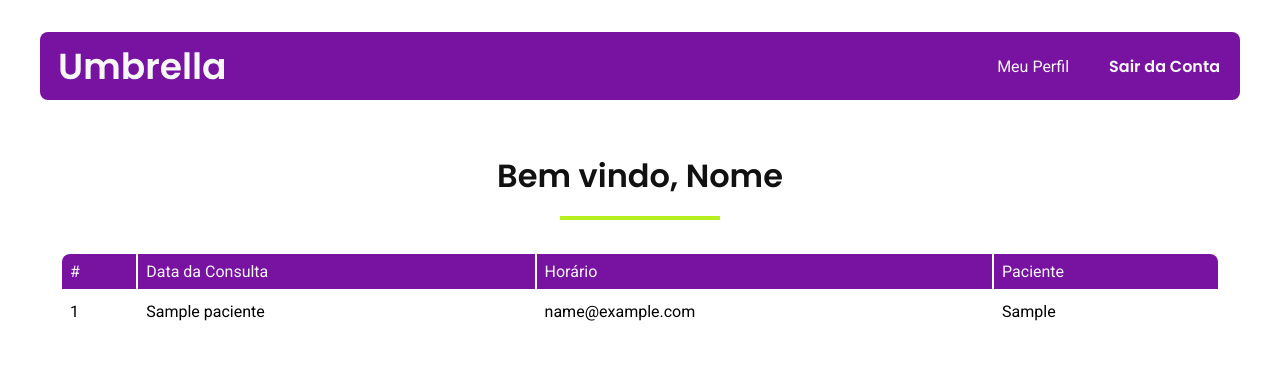
After one commit to gabrielrez/umbrella, a PHP site: page /clinic_management/views/pacienteView.php in a window 1280 px wide. The commit adds this page. Shown: the top 384 px of the page. Run offline with PHP 8.4, Linux system fonts and the light colour scheme; tables that the repository leaves empty or names only in its code hold one stand-in row (values such as "Sample post").

```diff
--- a/clinic_management/auth/login.php
+++ b/clinic_management/auth/login.php
@@ -43,6 +43,7 @@ if ($_SERVER['REQUEST_METHOD'] === 'POST') {
             $medicoName = $user['nome'];
             session_start();
             $_SESSION['nome'] = $medicoName;
+            $_SESSION['crm'] = $user['crm'];
             header('Location: /clinic_management/views/medicoView.php');
             exit();
           case 'paciente':
--- a/clinic_management/classes/Medico.php
+++ b/clinic_management/classes/Medico.php
@@ -52,4 +52,16 @@ class Medico extends User
       die("Error: " . $e->getMessage());
     }
   }
+
+  public function getConsultas($CRM)
+  {
+    try {
+      $conn = Database::getConn();
+      $stmt = $conn->prepare("SELECT * FROM consulta WHERE medico_crm = ?");
+      $stmt->execute([$CRM]);
+      return $stmt->fetchAll(PDO::FETCH_ASSOC);
+    } catch (PDOException $e) {
+      die("Error: " . $e->getMessage());
+    }
+  }
 }
--- /dev/null
+++ b/clinic_management/views/pacienteView.php
@@ -0,0 +1,71 @@
+<?php
+require_once '../config/Database.php';
+require_once '../classes/Paciente.php';
+require_once '../classes/Medico.php';
+
+session_start();
+
+$medico = new Medico(null, null, null, null, null);
+$medicos = $medico->getAll();
+
+$paciente = new Paciente(null, null, null, null, null);
+$pacientes = $paciente->getAll();
+
+// $pacienteName = $_SESSION['nome'];
+$pacienteName = 'Nome';
+?>
+
+<!DOCTYPE html>
+<html lang="pt-br">
+
+<head>
+  <meta charset="UTF-8">
+  <meta name="viewport" content="width=device-width, initial-scale=1.0">
+  <link rel="preconnect" href="https://fonts.googleapis.com">
+  <link rel="preconnect" href="https://fonts.gstatic.com" crossorigin>
+  <link href="https://fonts.googleapis.com/css2?family=Poppins:wght@400;500;600&family=Roboto:wght@400;500&display=swap" rel="stylesheet">
+  <link rel="icon" href="img/umbrella.svg">
+  <title>Clinica - Paciente</title>
+  <link rel="stylesheet" href="/clinic_management/public/styles/admin_padrao/homepage.css">
+</head>
+
+<body>
+  <header>
+    <img src="/clinic_management/public/midia/img/umbrella-logo-footer.svg">
+    <nav class="header-menu-admin">
+      <a href="#" class="roboto-regular c01">Meu Perfil</a>
+      <button type="submit" onclick="location.href='logout.php'" class="exit-session-btn poppins-semibold c01">Sair da Conta</button>
+    </nav>
+  </header>
+
+  <div class="container">
+    <h1 class="wellcome-title poppins-semibold c11">Bem vindo, <?php echo htmlspecialchars($pacienteName); ?></h1>
+
+    <table class="active">
+      <thead>
+        <tr class="c01 poppins-medium">
+          <th class="first">#</th>
+          <th>Data da Consulta</th>
+          <th>Horário</th>
+          <th class="last">Paciente</th>
+        </tr>
+      </thead>
+      <tbody>
+        <?php foreach ($pacientes as $paciente) : ?>
+          <tr class="registro roboto-regular">
+            <td><?php echo htmlspecialchars($paciente['id']); ?></td>
+            <td><?php echo htmlspecialchars($paciente['nome']); ?></td>
+            <td><?php echo htmlspecialchars($paciente['email']); ?></td>
+            <td><?php echo htmlspecialchars($paciente['data_nascimento']); ?></td>
+          </tr>
+        <?php endforeach; ?>
+      </tbody>
+    </table>
+
+  </div>
+
+  <script type="module" src="../public/scripts/main.js"></script>
+
+</body>
+
+</html>
```
Also changed, not shown: clinic_management/views/medicoView.php (+15 -8 lines).
